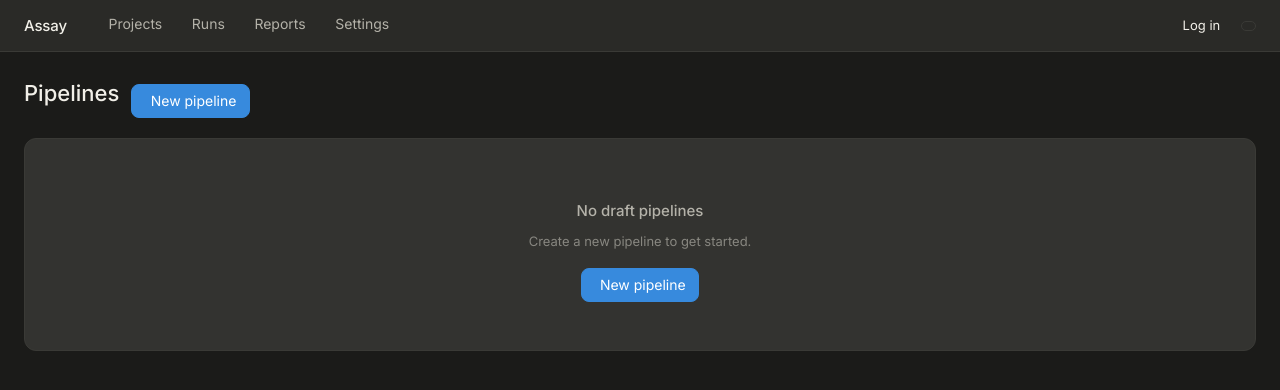
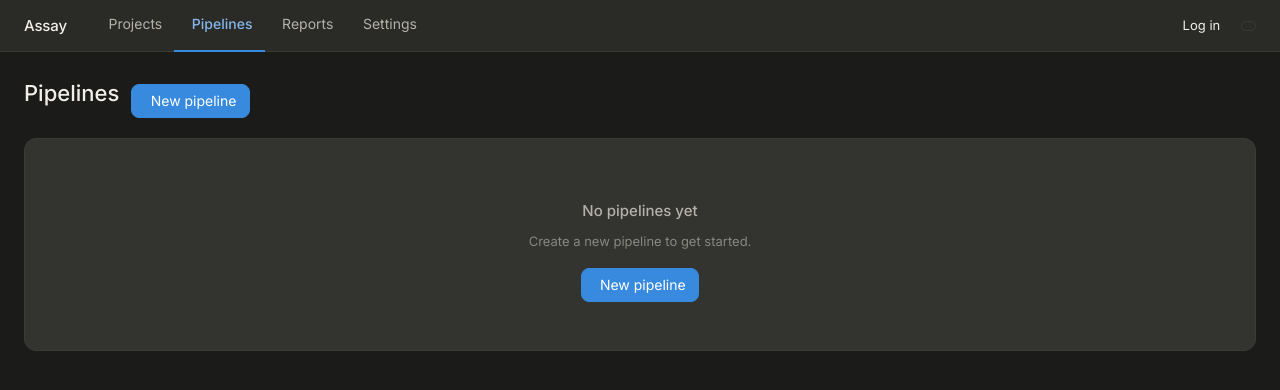
Before and after one commit to barancan/assay, a FastAPI app: page /pipelines in a window 1280 px wide. Shown: the top 390 px of the page. Run offline with FastAPI, Linux system fonts and the light colour scheme; some libraries are stand-ins or nearby versions.

Commit message:
feat: Pipelines nav item, show active pipelines on /pipelines, remove redundant Drafts CTA
- _nav.html: replace Runs with Pipelines (→ /pipelines) in nav after Projects
- app.py GET /pipelines: query draft + active versions; add pipeline_id and status fields
- pipelines.html: show both statuses; active rows get badge-pass "Active" badge and
  Review link (→ /pipelines/{pid}/versions/{vid}/review); draft rows keep Resume + Delete;
  empty state updated to "No pipelines yet"
- projects.html: remove redundant Drafts CTA (now reachable via Pipelines in nav)
- test_feedback1.py: update three pipelines-page tests to match new behavior

Co-Authored-By: Claude Sonnet 4.6 <noreply@anthropic.com>

```diff
--- a/assay/server/app.py
+++ b/assay/server/app.py
@@ -211,23 +211,25 @@ def list_pipelines(request: Request):
             rows = (
                 s.query(PipelineVersion, Pipeline)
                 .join(Pipeline, PipelineVersion.pipeline_id == Pipeline.id)
-                .filter(PipelineVersion.status == "draft")
+                .filter(PipelineVersion.status.in_(["draft", "active"]))
                 .order_by(PipelineVersion.id.desc())
                 .all()
             )
-            draft_list = [
+            pipeline_list = [
                 {
                     "id": pv.id,
+                    "pipeline_id": pipe.id,
                     "version_number": pv.version_number,
                     "pipeline_name": pipe.name,
                     "project": pipe.project,
+                    "status": pv.status,
                     "step_reached": pv.step_reached or "define",
                     "created_at": str(pv.created_at)[:10],
                 }
                 for pv, pipe in rows
             ]
         return templates.TemplateResponse(request, "pipelines.html", {
-            "drafts": draft_list,
+            "pipelines": pipeline_list,
             "identity": _identity(request),
         })
     with session_scope() as s:
--- a/assay/server/templates/_nav.html
+++ b/assay/server/templates/_nav.html
@@ -20,8 +20,8 @@
     <a href="/projects" class="nav-link {% if request.url.path.startswith('/projects') %}active{% endif %}">
       <i class="ti ti-target" aria-hidden="true"></i> Projects
     </a>
-    <a href="/runs" class="nav-link {% if request.url.path.startswith('/runs') %}active{% endif %}">
-      <i class="ti ti-chart-bar" aria-hidden="true"></i> Runs
+    <a href="/pipelines" class="nav-link {% if request.url.path.startswith('/pipelines') %}active{% endif %}">
+      <i class="ti ti-git-branch" aria-hidden="true"></i> Pipelines
     </a>
     <a href="/reports" class="nav-link {% if request.url.path == '/reports' or request.url.path == '/' %}active{% endif %}">
       <i class="ti ti-file-code" aria-hidden="true"></i> Reports
--- a/assay/server/templates/pipelines.html
+++ b/assay/server/templates/pipelines.html
@@ -9,7 +9,7 @@
   </a>
 </div>
 
-{% if drafts %}
+{% if pipelines %}
 <div class="card" style="padding:0;overflow:hidden">
   <div style="overflow-x:auto">
   <table>
@@ -23,14 +23,17 @@
       </tr>
     </thead>
     <tbody>
-    {% for d in drafts %}
+    {% for d in pipelines %}
       <tr id="pipeline-version-row-{{ d.id }}">
         <td>
           <strong style="font-size:14px">{{ d.pipeline_name }}</strong>
-          <div style="font-size:12px;color:var(--text-muted)">v{{ d.version_number }} · draft</div>
+          <div style="font-size:12px;color:var(--text-muted)">v{{ d.version_number }} · {{ d.status }}</div>
         </td>
         <td style="font-size:13px;color:var(--text-secondary)">{{ d.project }}</td>
         <td>
+          {% if d.status == 'active' %}
+            <span class="badge badge-pass">Active</span>
+          {% else %}
             {% set step = d.step_reached or 'define' %}
             {% if step == 'review' %}
               <span class="badge badge-accent">Review</span>
@@ -39,9 +42,16 @@
             {% else %}
               <span class="badge badge-pending">Define</span>
             {% endif %}
+          {% endif %}
         </td>
         <td class="meta-date">{{ d.created_at }}</td>
         <td style="white-space:nowrap;display:flex;gap:.25rem;align-items:center">
+          {% if d.status == 'active' %}
+          <a href="/pipelines/{{ d.pipeline_id }}/versions/{{ d.id }}/review" class="btn btn-ghost"
+             style="font-size:13px;padding:.25rem .5rem">
+            <i class="ti ti-eye" aria-hidden="true"></i> Review
+          </a>
+          {% else %}
           <a href="/pipelines/new?resume={{ d.id }}" class="btn btn-ghost"
              style="font-size:13px;padding:.25rem .5rem">
             <i class="ti ti-player-play" aria-hidden="true"></i> Resume
@@ -54,6 +64,7 @@
                   hx-confirm="Delete this draft pipeline?">
             <i class="ti ti-trash" aria-hidden="true"></i>
           </button>
+          {% endif %}
         </td>
       </tr>
     {% endfor %}
@@ -64,7 +75,7 @@
 {% else %}
 <div class="card" style="text-align:center;padding:3rem 1.5rem">
   <i class="ti ti-git-branch" style="font-size:2.5rem;color:var(--text-muted);display:block;margin-bottom:.75rem" aria-hidden="true"></i>
-  <p style="color:var(--text-secondary);margin:0 0 .5rem;font-size:15px;font-weight:500">No draft pipelines</p>
+  <p style="color:var(--text-secondary);margin:0 0 .5rem;font-size:15px;font-weight:500">No pipelines yet</p>
   <p style="color:var(--text-muted);font-size:13px;margin:0">Create a new pipeline to get started.</p>
   <a href="/pipelines/new" class="btn btn-primary" style="margin-top:1rem">
     <i class="ti ti-plus" aria-hidden="true"></i> New pipeline
--- a/assay/server/templates/projects.html
+++ b/assay/server/templates/projects.html
@@ -4,9 +4,6 @@
 {% block content %}
 <div class="page-header" x-data="{ open: false, name: '' }">
   <h1 style="margin:0">Projects</h1>
-  <a href="/pipelines" class="btn btn-ghost">
-    <i class="ti ti-pencil" aria-hidden="true"></i> Drafts
-  </a>
   <button @click="open = true" class="btn btn-primary">
     <i class="ti ti-plus" aria-hidden="true"></i> New project
   </button>
```
Also changed, not shown: tests/test_feedback1.py (+8 -8 lines). Lines whose indentation alone changed are shown as unchanged.
